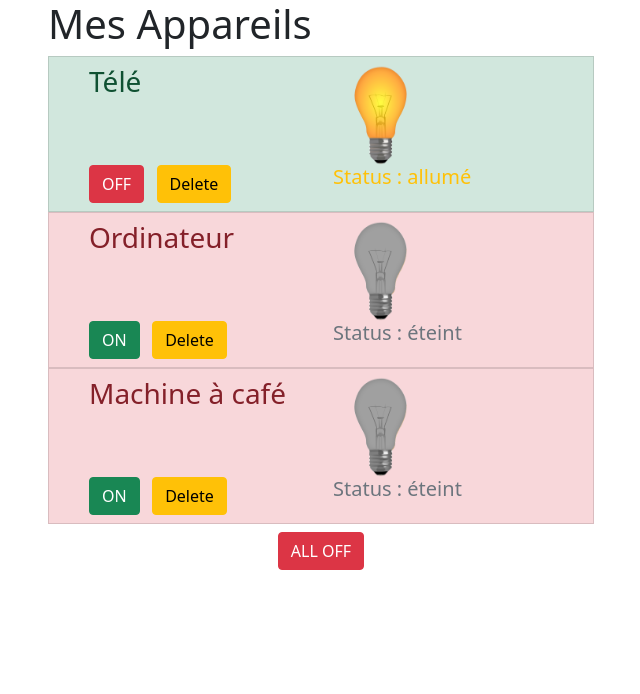
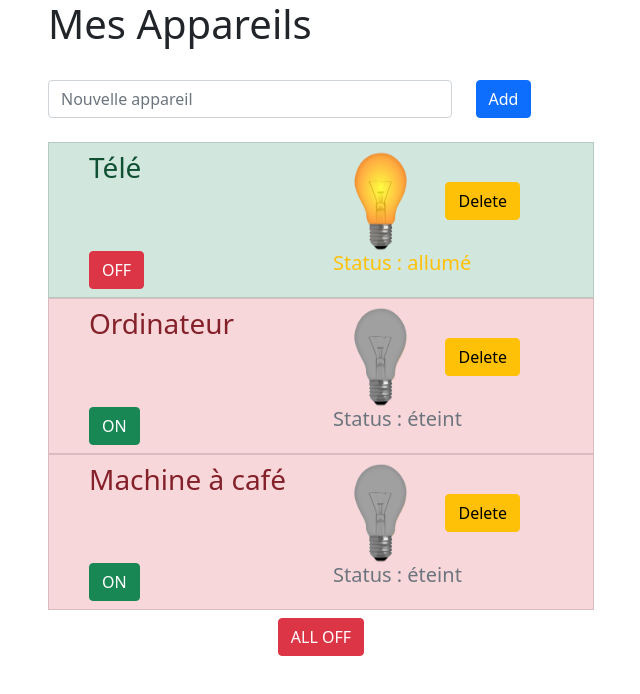
Before and after one commit to Bill29200/1-AngularDomotiqueExample, an Angular app: page / in a window 1280 px wide. Shown: the top 694 px of the page, without its empty margins (34-674 px from the left). Built offline with nearby package versions, Linux system fonts and the light colour scheme.

Commit message:
Add appareil fonctionel

```diff
--- a/src/app/app.component.html
+++ b/src/app/app.component.html
@@ -1,7 +1,21 @@
 <div class="container">
 	<div class="row">
 		<div class="col-sm-6">
-			<h1 >Mes Appareils</h1>
+			<h1 >Mes Appareils </h1>
+
+			<br>
+			<div>
+				<div class="row">
+					<div class="col-9">
+						<input [(ngModel)]="info" id="item" class="form-control" placeholder="Nouvelle appareil">
+					</div>
+					<div class="col-3">
+						<button class="btn btn-primary" (click)="onAjouter()" >
+							Add
+						</button>
+					</div>
+			</div>
+			<br>
 			<ul class="list-group mb-2">
 
 			<app-appareil
--- a/src/app/app.component.ts
+++ b/src/app/app.component.ts
@@ -1,4 +1,5 @@
 import { Component } from '@angular/core';
+import { AppareilComponent } from './appareil/appareil.component';
 import { AppareilService } from './services/appareil.service';
 
 @Component({
@@ -9,14 +10,18 @@ import { AppareilService } from './services/appareil.service';
 export class AppComponent {
   appareils:any[] = [];
   bstate:any;
+  info:any;
+
   //private appareilService:AppareilService;
   constructor(private appareilService:AppareilService){
    // this.appareilService = appareilService;
+
   }
   ngOnInit(){
     // je prends le tableau du service
     this.appareils = this.appareilService.appareils;
     this.bstate='ON';
+
   }
     onAllumer(){
      this.appareilService.switchAllOn();
@@ -26,4 +31,11 @@ export class AppComponent {
       this.appareilService.switchAllOff();
       this.bstate='OFF';
     }
+    onAjouter()
+    {
+
+      this.appareilService.appareils.push( { name :this.info, status:'éteint' });
+
+      this.info='';
+    }
 }
--- a/src/app/appareil/appareil.component.html
+++ b/src/app/appareil/appareil.component.html
@@ -17,6 +17,10 @@
                     height="100" />
                 <img *ngIf="appareil.status ==='allumé'" alt="ON" src="assets/on.png" class="rounded" [width]="100"
                     height="100" />
+                    &nbsp;
+                    <button class="btn btn-warning" (click)="onSupprimer()">
+                        Delete
+                    </button>
             </div>
         </div>
         <div class="row">
@@ -26,10 +30,8 @@
     'btn-danger': appareil.status === 'allumé',
     'btn-success': appareil.status === 'éteint'
 }" (click)="onChange()">{{ getNom() }}</button>
-                 &nbsp;
-                 <button class="btn btn-warning" (click)="onSupprimer()">
-                    Delete
-                </button>
+
+
             </div>
             <div class="col-md-6">
                 <h5 class="text-secondary" *ngIf="appareil.status ==='éteint'">
--- a/src/app/appareil/appareil.component.ts
+++ b/src/app/appareil/appareil.component.ts
@@ -39,6 +39,8 @@ export class AppareilComponent implements OnInit {
    onSupprimer()
    {
      this.appareilService.appareils.splice(this.indice,1);
+
+
    }
 
 }
--- a/src/app/services/appareil.service.ts
+++ b/src/app/services/appareil.service.ts
@@ -27,4 +27,6 @@ export class AppareilService {
         this.appareils[i].status ='éteint';
 
     }
+
+
 }
```
